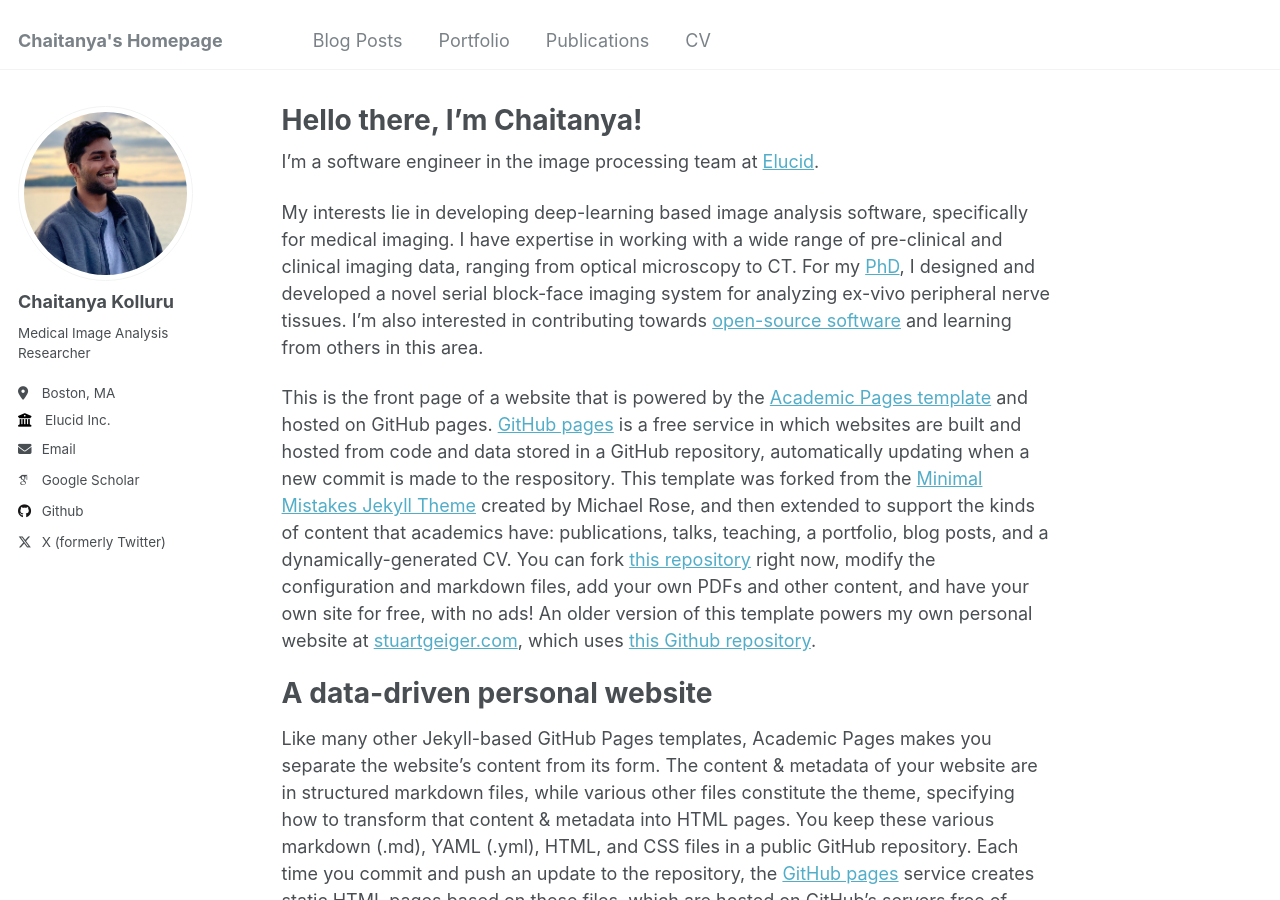
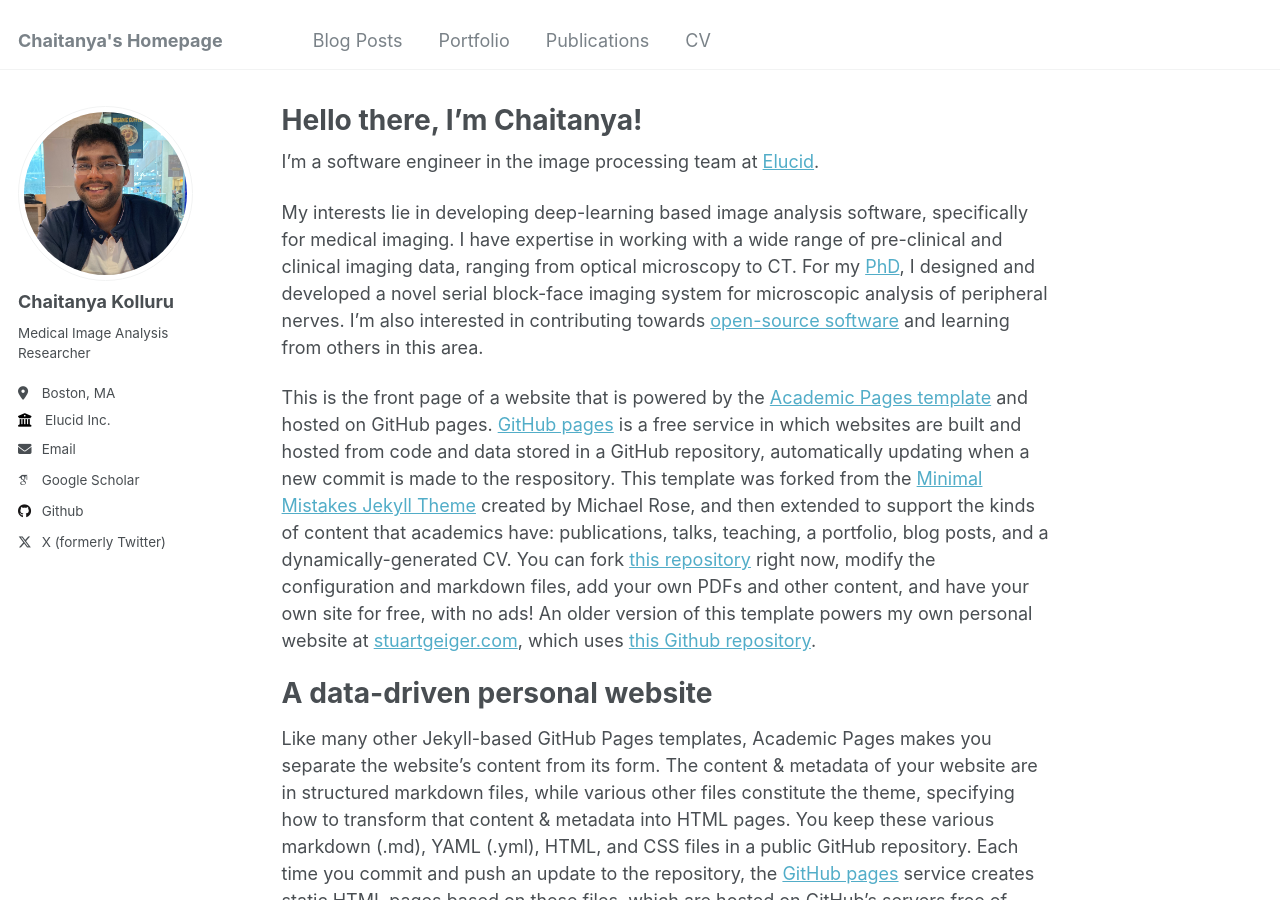
Before and after one commit to ckolluru/ckolluru.github.io, a Jekyll site: the page built from _pages/about.md, in a window 1280 px wide and 900 px high. Built offline with Jekyll 4.4.1, drawn with Linux system fonts in a browser that asks for light colours; some web fonts are replaced.

Commit message:
Update profile picture

```diff
--- a/_config.yml
+++ b/_config.yml
@@ -21,7 +21,7 @@ repository               : "ckolluru/ckolluru.github.io"
 #               Additional customization can be done by editing /_includes/author-profile.html
 author:
   # Biographic information
-  avatar           : "self_square.jpg"
+  avatar           : "profile_pic.jpg"
   name             : "Chaitanya Kolluru"
   pronouns         : # example: "she/her"
   bio              : "Medical Image Analysis Researcher"
--- a/_pages/about.md
+++ b/_pages/about.md
@@ -9,7 +9,7 @@ redirect_from:
 
 I'm a software engineer in the image processing team at [Elucid](https://www.elucid.com).
 
-My interests lie in developing deep-learning based image analysis software, specifically for medical imaging. I have expertise in working with a wide range of pre-clinical and clinical imaging data, ranging from optical microscopy to CT. For my [PhD](http://rave.ohiolink.edu/etdc/view?acc_num=case1704816346125624), I designed and developed a novel serial block-face imaging system for analyzing ex-vivo peripheral nerve tissues. I'm also interested in contributing towards [open-source software](https://github.com/ckolluru/NerveTracker) and learning from others in this area.
+My interests lie in developing deep-learning based image analysis software, specifically for medical imaging. I have expertise in working with a wide range of pre-clinical and clinical imaging data, ranging from optical microscopy to CT. For my [PhD](http://rave.ohiolink.edu/etdc/view?acc_num=case1704816346125624), I designed and developed a novel serial block-face imaging system for microscopic analysis of peripheral nerves. I'm also interested in contributing towards [open-source software](https://github.com/ckolluru/NerveTracker) and learning from others in this area.
 
 
 
```
Also changed, not shown: images/profile_pic.jpg (added).
